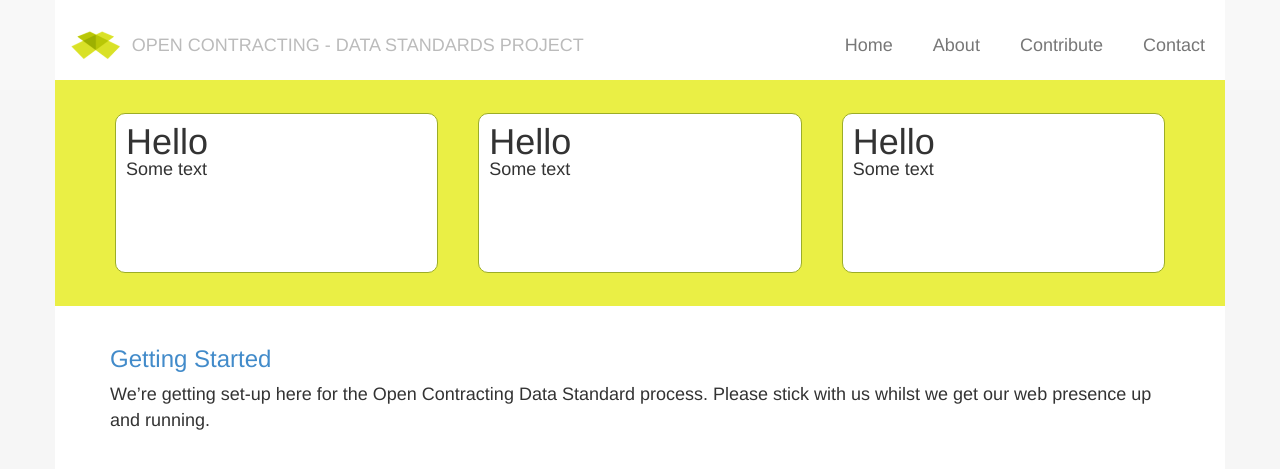
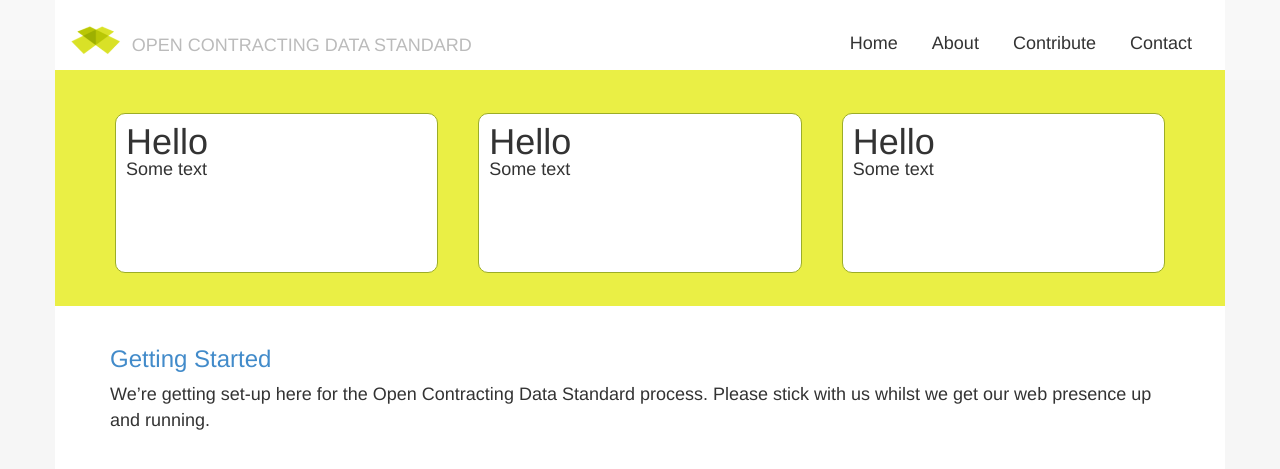
Before and after one commit to open-contracting/open-contracting.github.io, a Jekyll site: the page built from index.md, in a window 1280 px wide. Shown: the top 469 px of the page. Built offline with Jekyll 4.4.1, drawn with Linux system fonts in a browser that asks for light colours; nearby versions of some CDN libraries; Markdown is read by kramdown in place of the engine named in the settings.

Commit message:
Finalize response and tweak

```diff
--- a/_config.yml
+++ b/_config.yml
@@ -1,4 +1,4 @@
-name: Open Contracting - Data Standards Project
+name: Open Contracting Data Standard
 description: Updates from the development of an Open Contracting Data Standard
 markdown: redcarpet
 pygments: true
--- a/_layouts/default.html
+++ b/_layouts/default.html
@@ -31,18 +31,16 @@
   <!-- Fixed navbar -->
   <div class="navbar navbar-default navbar-fixed-top" role="navigation">
       <div class="container">
-          <div class="navbar-header">
           <img src="{{site.baseurl}}assets/design/open-contracting-ident.png" height="30" align="left" class="ident-logo"/>
+          <div class="navbar-header collapse navbar-collapse">
               <a class="navbar-brand" href="/">{{site.name}}</a>
           </div>
-          <div class="collapse navbar-collapse" id="navbar-collapse">
-              <ul class="nav navbar-nav navbar-right">
+              <ul class="nav nav-tabs navbar-right">
                   <li><a class="" href="/">Home</a></li>
                   <li><a class="" href="/about.html">About</a></li>
                   <li><a class="" href="/contribute.html">Contribute</a></li>
                   <li><a class="" href="/contact.html">Contact</a></li>
               </ul>
-        </div>
       </div>
   </div>
 
@@ -55,13 +53,13 @@
     <!-- Placed at the end of the document so the pages load faster -->
     <script src="https://code.jquery.com/jquery-1.10.2.min.js"></script>
     <script src="{{site.baseurl}}bower_components/bootstrap/dist/js/bootstrap.min.js"></script>
-    <script><!--
+    <script>
         //Set the NavBar highlight
         var url = window.location;
         $('ul.nav a').filter(function() {
             return this.href == url;
         }).parent().addClass('active');
-    --></script>
+    </script>
 
     <script>
       (function(i,s,o,g,r,a,m){i['GoogleAnalyticsObject']=r;i[r]=i[r]||function(){
--- a/css/custom.css
+++ b/css/custom.css
@@ -1,5 +1,4 @@
 body {
-    overflow: -moz-scrollbars-vertical;
     font-size: 18px;
     height: 100%;
     background-color:#f6f6f6;
@@ -8,6 +7,7 @@ body {
 .container {
     height: 100%;
     background: white;
+    min-width: 420px;
 }
 
 .main {
@@ -17,10 +17,6 @@ body {
 /***********************************
  * NAV
  ***********************************/
-
-.navbar {
-    min-width: 420px;
-}
 
 .navbar-default {
     border-bottom: none;
@@ -36,28 +32,31 @@ body {
     border-bottom: #EAEF45 solid 10px;
 }
 
-.navbar-nav {
-    height: 60px;
+.nav > li > a {
+    padding-bottom: 12px;
+    background-color: white !important;
 }
 
-.navbar-nav a {
-    margin: 0 5px;
+.nav-tabs {
+    border-bottom: none;
 }
 
-.navbar-nav a:hover {
-    border-radius: 10px;
+.nav-tabs > li > a {
+    color: #333;
+}
+.nav-tabs > li > a:hover {
+    text-decoration: underline;
     background-color: #EAEF45 !important;
 }
 
-.active > a {
-    border-radius: 10px;
+.nav-tabs > .active > a {
     background-color: #EAEF45 !important;
 
 }
 
 .ident-logo {
-    margin-top:10px;
-    margin-right:10px;
+    margin-top: 5px;
+    margin-right: 10px;
 
 }
 
@@ -126,3 +125,16 @@ body {
     display:inline;
     font-weight:normal;
 }
+
+@media (max-width: 470px) {
+    body {
+        font-size: 14px;
+    }
+}
+
+@media (max-width: 992px) {
+    .navbar-collapse.collapse > a {
+        font-size: 14px;
+        //display: none !important;
+    }
+}
```
Lines whose indentation alone changed are shown as unchanged.
